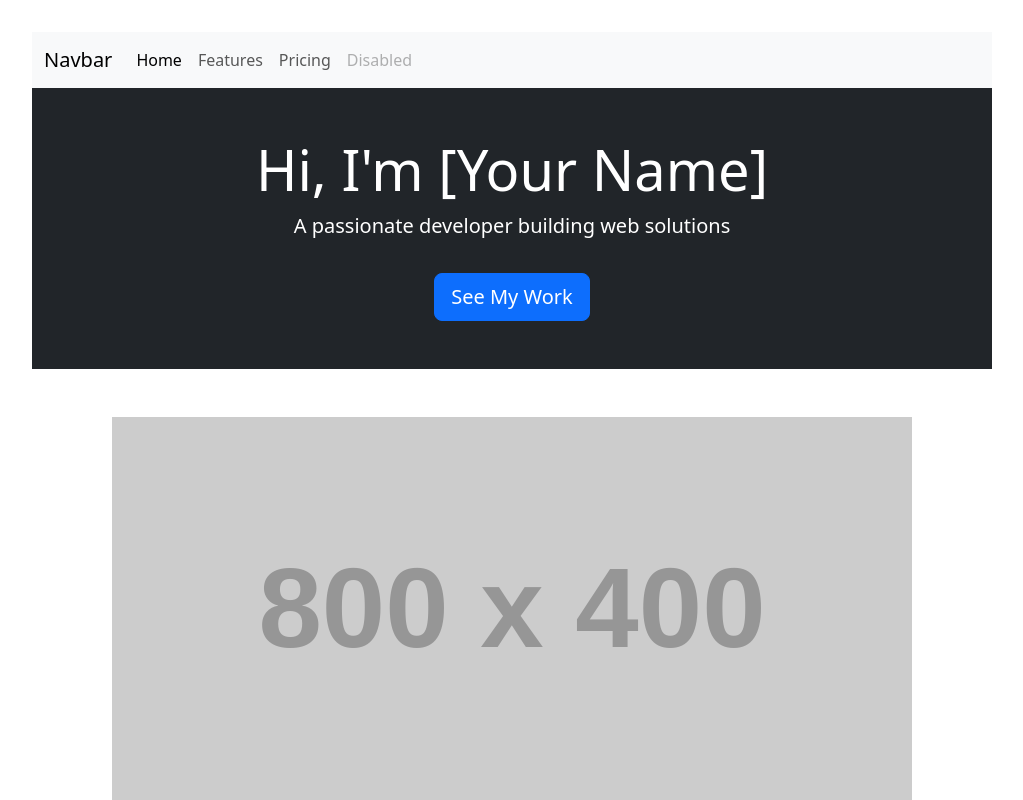
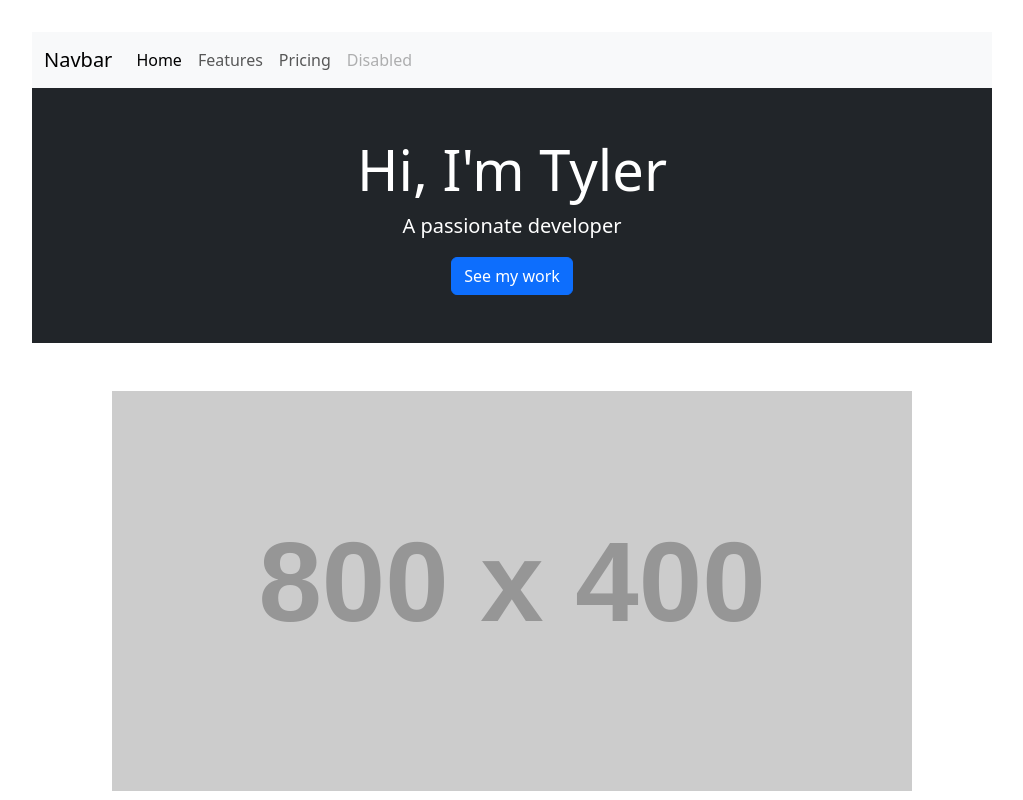
Before and after one commit to TylersHub/Personal-Website, a React (Vite) app: page / in a window 1280 px wide. Shown: the top 800 px of the page, without its empty margins (128-1151 px from the left). Built offline with nearby package versions, Linux system fonts and the light colour scheme.

Commit message:
Added Button Component. Added HeroSection Component Properties,

```diff
--- /dev/null
+++ b/src/components/Button.tsx
@@ -0,0 +1,18 @@
+import React from "react";
+
+interface Props {
+  btnText: string;
+  btnLink: string;
+}
+
+const Button = ({ btnText, btnLink }: Props) => {
+  return (
+    <div>
+      <a href={btnLink} className="btn btn-primary" role="button">
+        {btnText}
+      </a>
+    </div>
+  );
+};
+
+export default Button;
--- a/src/components/HeroSection.tsx
+++ b/src/components/HeroSection.tsx
@@ -1,15 +1,23 @@
 import React from "react";
+import Button from "./Button";
 
-const HeroSection = () => {
+interface Props {
+  Hname: string;
+  Hsubtext: string;
+  custPadding?: string;
+}
+
+const HeroSection = ({ Hname, Hsubtext, custPadding }: Props) => {
   return (
     <div>
-      <div className="jumbotron text-center bg-dark text-white py-5">
+      <div
+        className="jumbotron text-center bg-dark text-white"
+        style={{ padding: custPadding }}
+      >
         <div className="container">
-          <h1 className="display-4">Hi, I'm [Your Name]</h1>
-          <p className="lead">A passionate developer building web solutions</p>
-          <a href="#projects" className="btn btn-primary btn-lg mt-3">
-            See My Work
-          </a>
+          <h1 className="display-4">{Hname}</h1>
+          <p className="lead">{Hsubtext}</p>
+          <Button btnText="See my work" btnLink="" />
         </div>
       </div>
     </div>
--- a/src/pages/portfolio.tsx
+++ b/src/pages/portfolio.tsx
@@ -10,7 +10,11 @@ const Portfolio: React.FC = () => {
     <div>
       <Navbar />
 
-      <HeroSection />
+      <HeroSection
+        Hname="Hi, I'm Tyler"
+        Hsubtext="A passionate developer"
+        custPadding="3rem 0"
+      />
 
       <Project />
 
```
